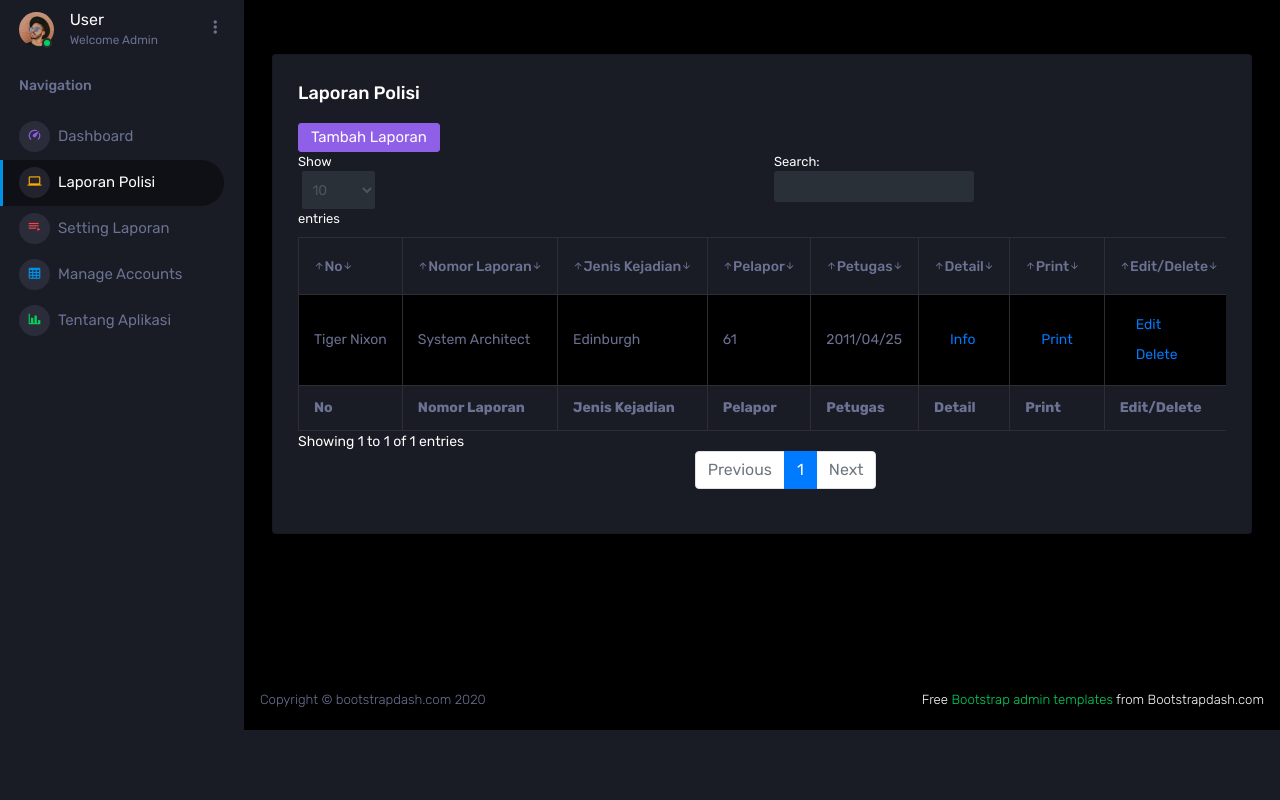
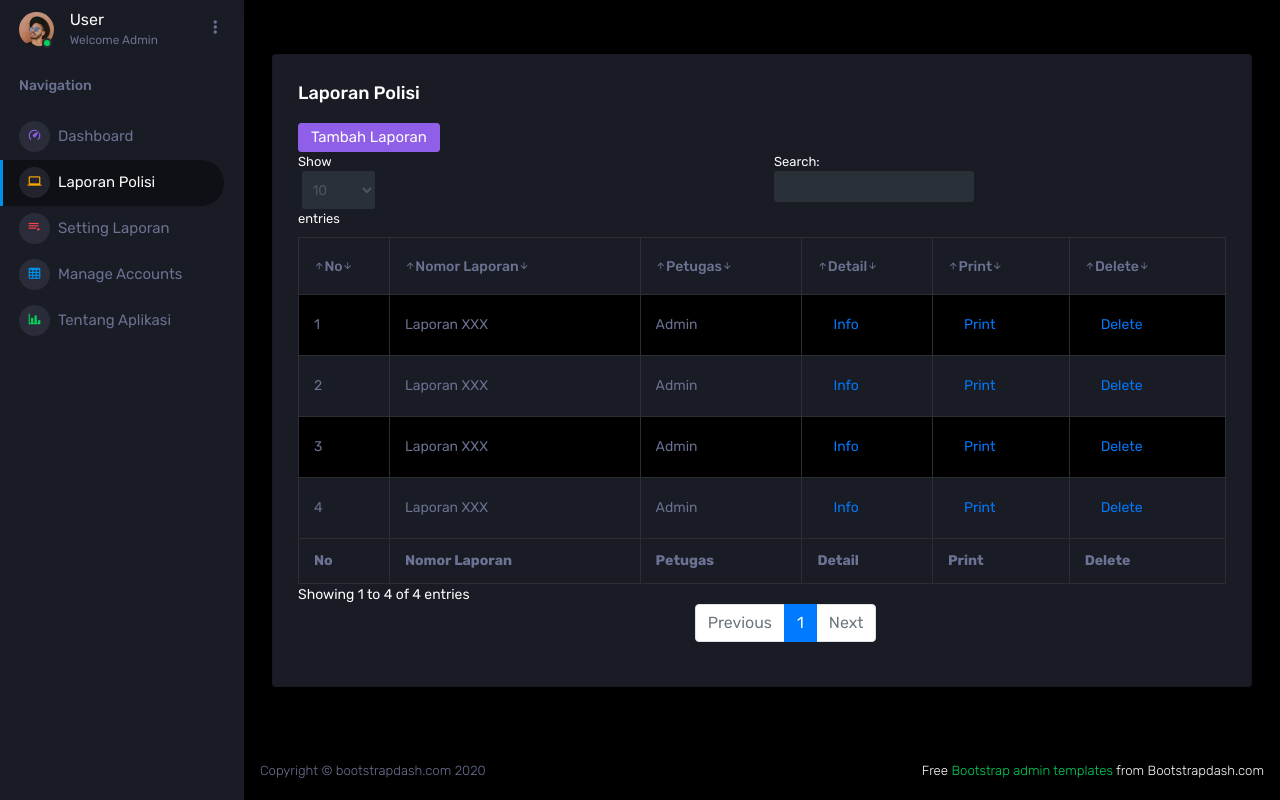
Before and after one commit to Axver/CriminalCase, a PHP site: page /views/pages/laporanPolisi.php in a window 1280 px wide. Shown: the part 70-870 px from the top of the page. Before the commit the page ends 800 px from the top, so only its background shows below. Run offline with PHP 8.4, Linux system fonts and the light colour scheme; a user stored in the database is signed in; data comes from the database, SQL or seed files in the repository; some libraries are stand-ins or nearby versions.

Commit message:
View Laporan

```diff
--- a/views/pages/laporanPolisi.php
+++ b/views/pages/laporanPolisi.php
@@ -4,6 +4,7 @@
 <?php
 include "../header.php";
 include "session.php";
+include "../../php/connect.php";
 
 ?>
 <body>
@@ -208,6 +209,8 @@ include "session.php";
                             <div class="card-body">
                                 <h4 class="card-title">Laporan Polisi</h4>
 
+
+
                                 <button class="btn btn-info" onclick="tambahLaporan()">Tambah Laporan</button>
                                 <div class="table-responsive">
                                     <table id="TAcrim" class="table table-striped table-bordered" style="width:100%">
@@ -215,22 +218,28 @@ include "session.php";
                                         <tr>
                                             <th>No</th>
                                             <th>Nomor Laporan</th>
-                                            <th>Jenis Kejadian</th>
-                                            <th>Pelapor</th>
                                             <th>Petugas</th>
                                             <th>Detail</th>
                                             <th>Print</th>
-                                            <th>Edit/Delete</th>
+                                            <th>Delete</th>
 
                                         </tr>
                                         </thead>
                                         <tbody>
+
+                                        <?php
+
+                                        $sql = "SELECT * FROM laporan LEFT JOIN users ON laporan.no_polisi=users.no_polisi LEFT JOIN jenis_laporan ON laporan.id_jenis=jenis_laporan.id_jenis";
+                                        $data=mysqli_query($conn,$sql);
+
+
+                                        while($d = mysqli_fetch_array($data)){
+                                            ?>
+
                                             <tr>
-                                            <td>Tiger Nixon</td>
-                                            <td>System Architect</td>
-                                            <td>Edinburgh</td>
-                                            <td>61</td>
-                                            <td>2011/04/25</td>
+                                                <td><?php echo $d['no_laporan'] ?></td>
+                                                <td><?php echo $d['nama_laporan'] ?></td>
+                                                <td><?php echo $d['nama'] ?></td>
                                                 <td>
                                                     <a class="nav-link" href="index.php">
                                                         <span class="iconify" data-icon="mdi:information" data-inline="false"></span>
@@ -246,11 +255,7 @@ include "session.php";
                                                     </a>
                                                 </td>
                                                 <td>
-                                                <a class="nav-link" href="index.php">
-                                                    <span class="iconify" data-icon="mdi:clipboard-edit-outline" data-inline="false"></span>
-                                                    <span>Edit</span>
 
-                                                </a>
 
                                                     <a class="nav-link" href="index.php">
                                                         <span class="iconify" data-icon="mdi:delete" data-inline="false"></span>
@@ -260,19 +265,19 @@ include "session.php";
                                                 </td>
 
                                             </tr>
-
+                                            <?php
+                                        }
+                                        ?>
 
                                         </tbody>
                                         <tfoot>
                                         <tr>
                                             <th>No</th>
                                             <th>Nomor Laporan</th>
-                                            <th>Jenis Kejadian</th>
-                                            <th>Pelapor</th>
                                             <th>Petugas</th>
                                             <th>Detail</th>
                                             <th>Print</th>
-                                            <th>Edit/Delete</th>
+                                            <th>Delete</th>
 
                                         </tr>
                                         </tfoot>
```
Lines whose indentation alone changed are shown as unchanged.
